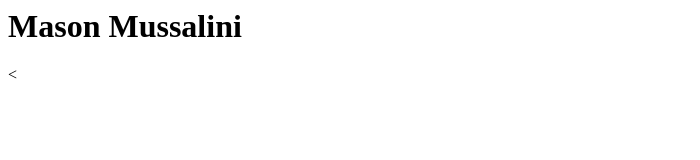
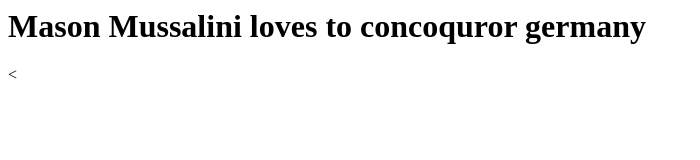
Before and after one commit to Adityaj0/aditya.jain.io, a plain HTML site: page index.html in a window 1280 px wide. Shown: the whole page, without its empty margins (0-700 px from the left). Drawn offline with Linux system fonts and the light colour scheme.

Commit message:
Update index.html

```diff
--- a/index.html
+++ b/index.html
@@ -5,7 +5,7 @@
     <title>Document</title>
 </head>
 <body>
-    <h1> Mason Mussalini </h1>
+    <h1>  Mason Mussalini loves to concoquror germany </h1>
 </body>
     <
 </html>
```
